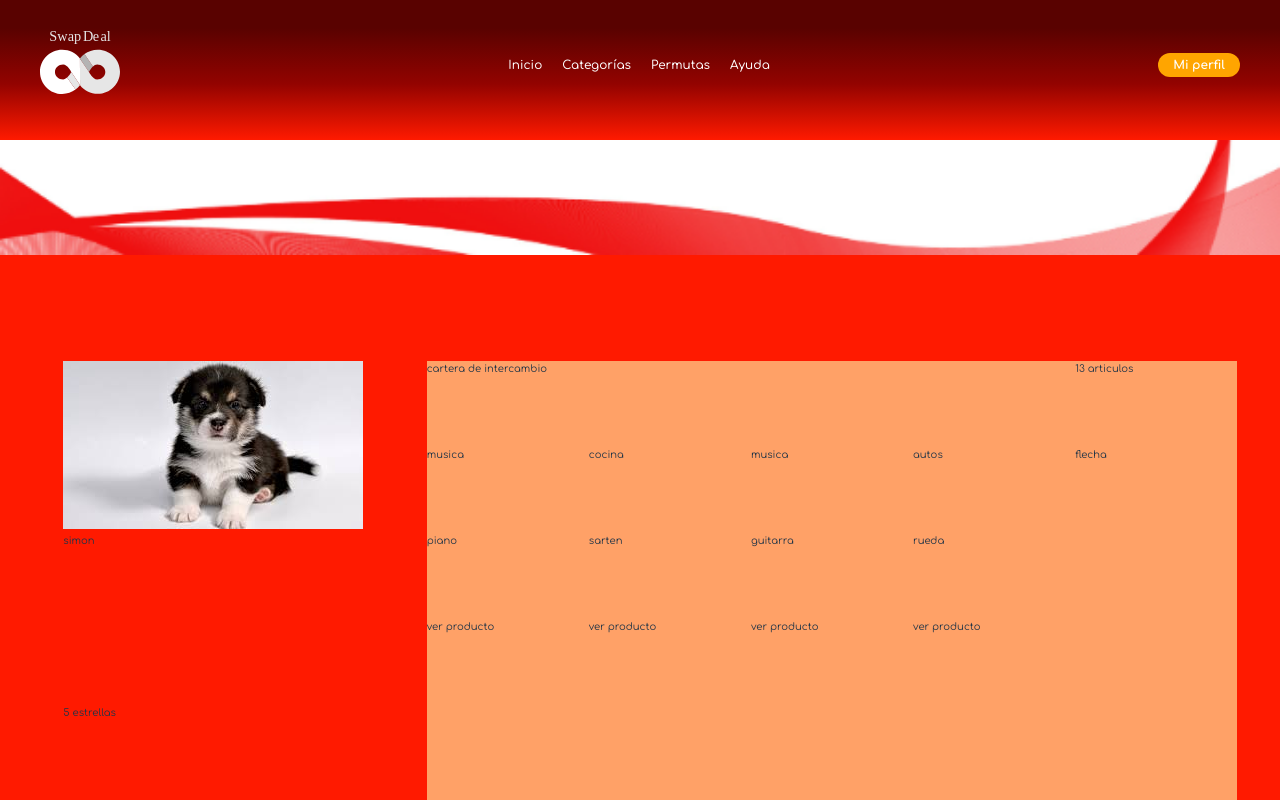
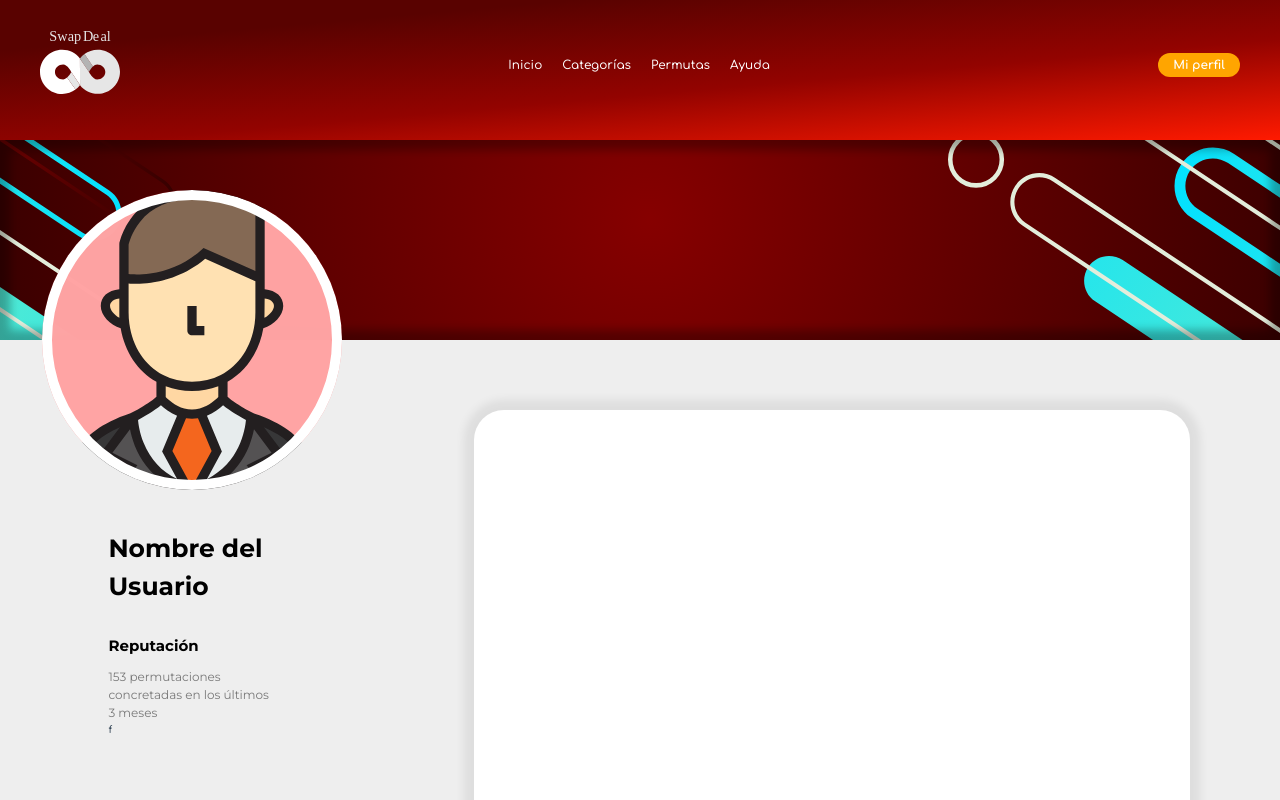
Before and after one commit to TomasUllua12/SwapDeal, a React (Vite) app: page /Perfil in a window 1280 px wide. Shown: the top 800 px of the page. Built offline with nearby package versions, Linux system fonts and the light colour scheme.

Commit message:
Agregué el banner, la foto de perfil y dividi las secciones para agregar los articulos. Faltan crear los articulos con grid

```diff
--- a/src/components/Header.css
+++ b/src/components/Header.css
@@ -40,7 +40,7 @@ a:hover {
 .header-usual {
   position: relative;
   padding: 0 2rem 1rem;
-  background: linear-gradient(var(--fifth-orange) 20%, var(--fourth-orange) 60%,  var(--second-orange) 100%);
+  background: linear-gradient(-1985deg, var(--fifth-orange) 20%, var(--fourth-orange) 60%,  var(--second-orange) 100%);
 }
 
 .header-logo {
--- a/src/views/Perfil.css
+++ b/src/views/Perfil.css
@@ -1,138 +1,122 @@
-
-.container {  display: grid;
-    grid-template-columns: 1fr 1fr 1fr;
-    grid-template-rows: 0.6fr 1.4fr 1fr;
-    gap: 0px 0px;
-    grid-auto-flow: row;
-
-    background-color: #ff1a00;
+.main-perfil {
+  position: relative;
+  width: 100%;
+  height: auto;
+  background-color: #eee;
+  padding-bottom: 10vh;
 }
 
-.fondo-perfil{
+.main-perfil-foto {
+  position: absolute;
+  width: 300px;
+  height: 300px;
+  background-color: #ffa4a4fd;
+  border-radius: 300px;
+  margin-left: 7%;
+  margin-top: 3%;
+  box-shadow: inset 0 0 0 10px #fff;
+  margin: 50px auto; /* Esto centrará el elemento horizontalmente */
+  left: 0;
+  right: 70vw;
+  background-image: url("../../public/assets/img/user-perfil.svg");
+  background-position: center;
+  background-size: cover;
+  background-repeat: no-repeat;
+}
 
-    align-self: center;
+.main-perfil-banner {
+  width: 100%;
+  height: 200px;
+  background-color: black;
+  background-image: url("../../public/assets/img/perfilbanner.svg");
+  background-position: center;
+  background-size: cover;
+  background-repeat: no-repeat;
+}
+.main-perfil-banner__image {
+  width: 100%;
+  height: 200px;
+  box-shadow: inset 0 0 10px 10px rgba(0, 0, 0, 0.3);
+}
+
+.main-perfil-container {
+  display: flex;
+}
+.main-perfil-data {
+  width: 30vw;
+  height: 80vh;
+  background-color: #eee;
+}
+.main-perfil-data-container {
+  width: 80%;
+  height: 62%;
+  margin: 170px auto 20px auto;
+  padding: 20px 70px 70px 70px;
+  display: flex; /* Convertir el contenedor en flexbox */
+  flex-direction: column;
+  align-items: center;
+}
+.main-perfil-data-container h3 {
+    font-family: "Montserrat";
+    color: black;
+    font-size: 2.5rem;
+}
+.main-perfil-data-container h4 {
+    font-family: "Montserrat";
+    color: black;
+    padding-top: 30px;
+    font-size: 1.5rem;
+}
+.main-perfil-data-container p {
+    padding-top: 10px;
+    font-family: "Montserrat";
+    color: #797979;
+    font-size: 1.2rem;
+}
+
+.main-perfil-articulos {
+  width: 70vw;
+  height: 80vh;
+  background-color: #eee;
+}
+.main-perfil-articulos-container {
+  width: 80%;
+  height: 80%;
+  background-color: #fff;
+  margin: 70px auto;
+  border-radius: 30px;
+  box-shadow: 0 0 10px 10px rgba(0, 0, 0, 0.07);
+}
+
+/* Media query para pantallas pequeñas */
+@media (max-width: 768px) {
+  .main-perfil-container {
+    flex-direction: column;
+  }
+
+  .main-perfil-data {
     width: 100%;
     height: auto;
+  }
+  .main-perfil-articulos {
+    width: 100%;
+    height: 600px;
+  }
+
+  .main-perfil-foto {
+    width: 250px;
+    height: 250px;
+    margin: 150px auto; /* Esto centrará el elemento horizontalmente */
+    left: 0;
+    right: 0;
+    transform: translateY(-50%); /* Esto corrige la centración vertical */
+  }
 }
 
-.foto-fondo { grid-area: 1 / 1 / 2 / 4; }
-
-
-.cartera {  display: grid;
-    grid-template-columns: 1fr 1fr 1fr 1fr 1fr;
-    grid-template-rows: 0.5fr 1.5fr 1fr;
-    gap: 0px 0px;
-    grid-auto-flow: row;
-    grid-template-areas:
-        "cartera-intercambio . . . cantidad-articulos"
-        "articulo1 articulo2 articulo3 articulo4 flecha-mas"
-        ". . . . .";
-    grid-area: 2 / 2 / 3 / 4;
-
-    background-color: #ffa167;
-    margin-right: 5%;
+@media (max-width: 1024px) {
+  .main-perfil-foto {
+    width: 200px;
+    height: 200px;
+    top: 50px;
+  }
 }
-
-.cartera-intercambio { grid-area: cartera-intercambio; }
-
-.cantidad-articulos { grid-area: cantidad-articulos; }
-
-.articulo1 {  display: grid;
-    grid-template-columns: 1fr;
-    grid-template-rows: 1fr 1fr 1fr;
-    gap: 0px 0px;
-    grid-auto-flow: row;
-    grid-template-areas:
-        "categoria1"
-        "producto1"
-        "boton-ver-1";
-    grid-area: articulo1;
-}
-
-.categoria1 { grid-area: categoria1; }
-
-.producto1 { grid-area: producto1; }
-
-.boton-ver-1 { grid-area: boton-ver-1; }
-
-.articulo2 {  display: grid;
-    grid-template-columns: 1fr;
-    grid-template-rows: 1fr 1fr 1fr;
-    gap: 0px 0px;
-    grid-auto-flow: row;
-    grid-template-areas:
-        "categoria2"
-        "producto2"
-        "boton-ver-2";
-    grid-area: articulo2;
-}
-
-.categoria2 { grid-area: categoria2; }
-
-.producto2 { grid-area: producto2; }
-
-.boton-ver-2 { grid-area: boton-ver-2; }
-
-.articulo3 {  display: grid;
-    grid-template-columns: 1fr;
-    grid-template-rows: 1fr 1fr 1fr;
-    gap: 0px 0px;
-    grid-auto-flow: row;
-    grid-template-areas:
-        "categoria3"
-        "producto3"
-        "boton-verde-3";
-    grid-area: articulo3;
-}
-
-.categoria3 { grid-area: categoria3; }
-
-.producto3 { grid-area: producto3; }
-
-.boton-verde-3 { grid-area: boton-verde-3; }
-
-.articulo4 {  display: grid;
-    grid-template-columns: 1fr;
-    grid-template-rows: 1fr 1fr 1fr;
-    gap: 0px 0px;
-    grid-auto-flow: row;
-    grid-template-areas:
-        "categoria4"
-        "producto4"
-        "boton-ver-4";
-    grid-area: articulo4;
-}
-
-.categoria4 { grid-area: categoria4; }
-
-.producto4 { grid-area: producto4; }
-
-.boton-ver-4 { grid-area: boton-ver-4; }
-
-
-.flecha-mas { grid-area: flecha-mas; }
-
-.informacion-usuario {  display: grid;
-    grid-template-columns: 1fr 1fr 1fr;
-    grid-template-rows: 1fr 1fr 1fr;
-    gap: 0px 0px;
-    grid-auto-flow: row;
-    grid-template-areas:
-        ". foto-perfil ."
-        ". nombre-usuario ."
-        ". reputacion .";
-    grid-area: 2 / 1 / 3 / 2;
-}
-
-.nombre-usuario { grid-area: nombre-usuario; }
-
-.reputacion { grid-area: reputacion; }
-
-.foto-perfil {
-    grid-area: foto-perfil;
-}
-
-
-.agregado { grid-area: 3 / 2 / 4 / 3; }
-
-.agregado2 { grid-area: 3 / 3 / 4 / 4; }
--- a/src/views/Perfil.jsx
+++ b/src/views/Perfil.jsx
@@ -1,56 +1,35 @@
-import React from 'react'
-import "./Perfil.css"
-import { Header } from "../components/Header"
+import React from "react";
+import "./Perfil.css";
+import { Header } from "../components/Header";
 import FooterWave from "../components/Footers/FooterWave";
 
 export function Perfil(props) {
-
-
   return (
     <>
       <Header></Header>
 
-            <div class="container">
-                <div class="foto-fondo">
-                    <img className='fondo-perfil' src='../../public/assets/img/fondoPerfil3.png'></img>
-                </div>
-                <div className="cartera">
-                    <div className="cartera-intercambio">cartera de intercambio</div>
-                    <div className="cantidad-articulos">13 articulos</div>
-                    <div className="articulo1">
-                        <div className="categoria1">musica</div>
-                        <div className="producto1">piano</div>
-                        <div className="boton-ver-1">ver producto</div>
-                    </div>
-                    <div className="articulo2">
-                        <div className="categoria2">cocina</div>
-                        <div className="producto2">sarten</div>
-                        <div className="boton-ver-2">ver producto</div>
-                    </div>
-                    <div className="articulo3">
-                        <div className="categoria3">musica</div>
-                        <div className="producto3">guitarra</div>
-                        <div className="boton-verde-3">ver producto</div>
-                    </div>
-                    <div className="articulo4">
-                        <div className="categoria4">autos</div>
-                        <div className="producto4">rueda</div>
-                        <div className="boton-ver-4">ver producto</div>
-                    </div>
-                    <div className="flecha-mas">flecha</div>
-                </div>
-                <div className="informacion-usuario">
-                    <div className="nombre-usuario">simon</div>
-                    <div className="reputacion">5 estrellas</div>
-                    <div className="foto-perfil">
-                        <img classNameName='foto-p' src='../../public/assets/img/images.jpeg'></img>
+      <div className="main-perfil">
+        <div className="main-perfil-foto"></div>
+        <section className="main-perfil-banner">
+          <div className="main-perfil-banner__image"></div>
+        </section>
+        <div className="main-perfil-container">
+          <section className="main-perfil-data">
+            <div className="main-perfil-data-container">
+              <h3>Nombre del Usuario</h3>
+              <div>
+                <h4>Reputación</h4>
+                <p>153 permutaciones concretadas en los últimos 3 meses</p>f
               </div>
             </div>
-                <div className="agregado"></div>
-                <div className="agregado2"></div>
+          </section>
+          <section className="main-perfil-articulos">
+            <div className="main-perfil-articulos-container"></div>
+          </section>
+        </div>
       </div>
 
       <FooterWave />
     </>
-    )
+  );
 }
```
Also changed, not shown: public/assets/img/perfilbanner.svg (added), public/assets/img/user-perfil.svg (added). Lines whose indentation alone changed are shown as unchanged.
